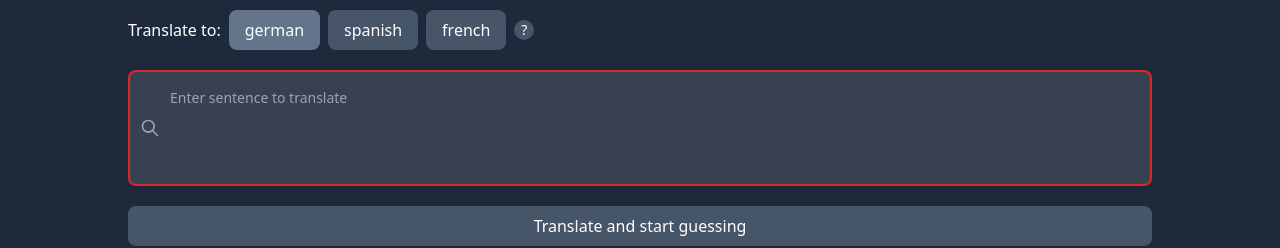
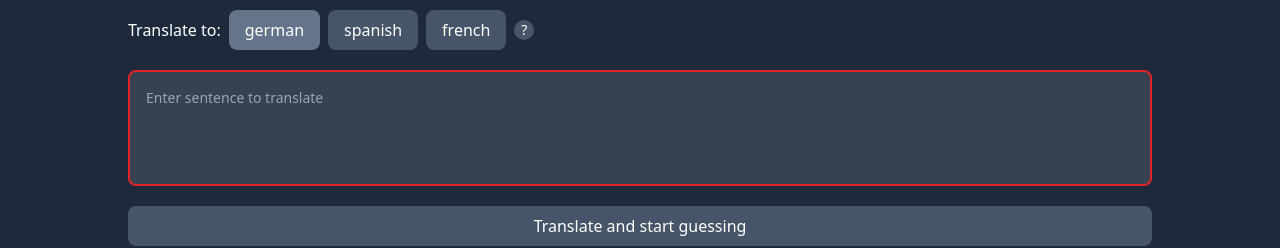
Before and after one commit to jikol1906/sentence-guesser-react, a React (Create React App) app: page / in a window 1280 px wide. Shown: the part 329-577 px from the top of the page. Built offline with nearby package versions, Linux system fonts and the light colour scheme.

Commit message:
refactor: remove unnecessary icon from TranslateForm component

```diff
--- a/src/Components/TranslateForm.tsx
+++ b/src/Components/TranslateForm.tsx
@@ -28,7 +28,7 @@ const TranslateForm: React.FunctionComponent<ITranslateFormProps> = ({onSubmit,s
             <div className='relative'>
                 <textarea
                     name="test"
-                    className={`block p-4 pl-10 w-full text-sm  bg-gray-700 placeholder-gray-400 text-white focus:ring-blue-500 focus:border-blue-500 rounded-lg resize-none ${showBorderOnEmptyInput ? "border-red-600 border-2" : "border-transparent"}`}
+                    className={`block p-4 w-full text-sm  bg-gray-700 placeholder-gray-400 text-white focus:ring-blue-500 focus:border-blue-500 rounded-lg resize-none ${showBorderOnEmptyInput ? "border-red-600 border-2" : "border-transparent"}`}
                     placeholder="Enter sentence to translate"
                     required
                     rows={4}
@@ -38,9 +38,6 @@ const TranslateForm: React.FunctionComponent<ITranslateFormProps> = ({onSubmit,s
                         }
                     }}
                 />
-                <div className="flex absolute inset-y-0 left-0 items-center pl-3 pointer-events-none">
-                    <svg aria-hidden="true" className="w-5 h-5 text-gray-400" fill="none" stroke="currentColor" viewBox="0 0 24 24" xmlns="http://www.w3.org/2000/svg"><path strokeLinecap="round" strokeLinejoin="round" strokeWidth="2" d="M21 21l-6-6m2-5a7 7 0 11-14 0 7 7 0 0114 0z"></path></svg>
-                </div>
             </div>
             <Button>Translate and start guessing</Button>
             {showHelp && <HelperDialog onClose={() => setShowHelp(false)}/>}
```
